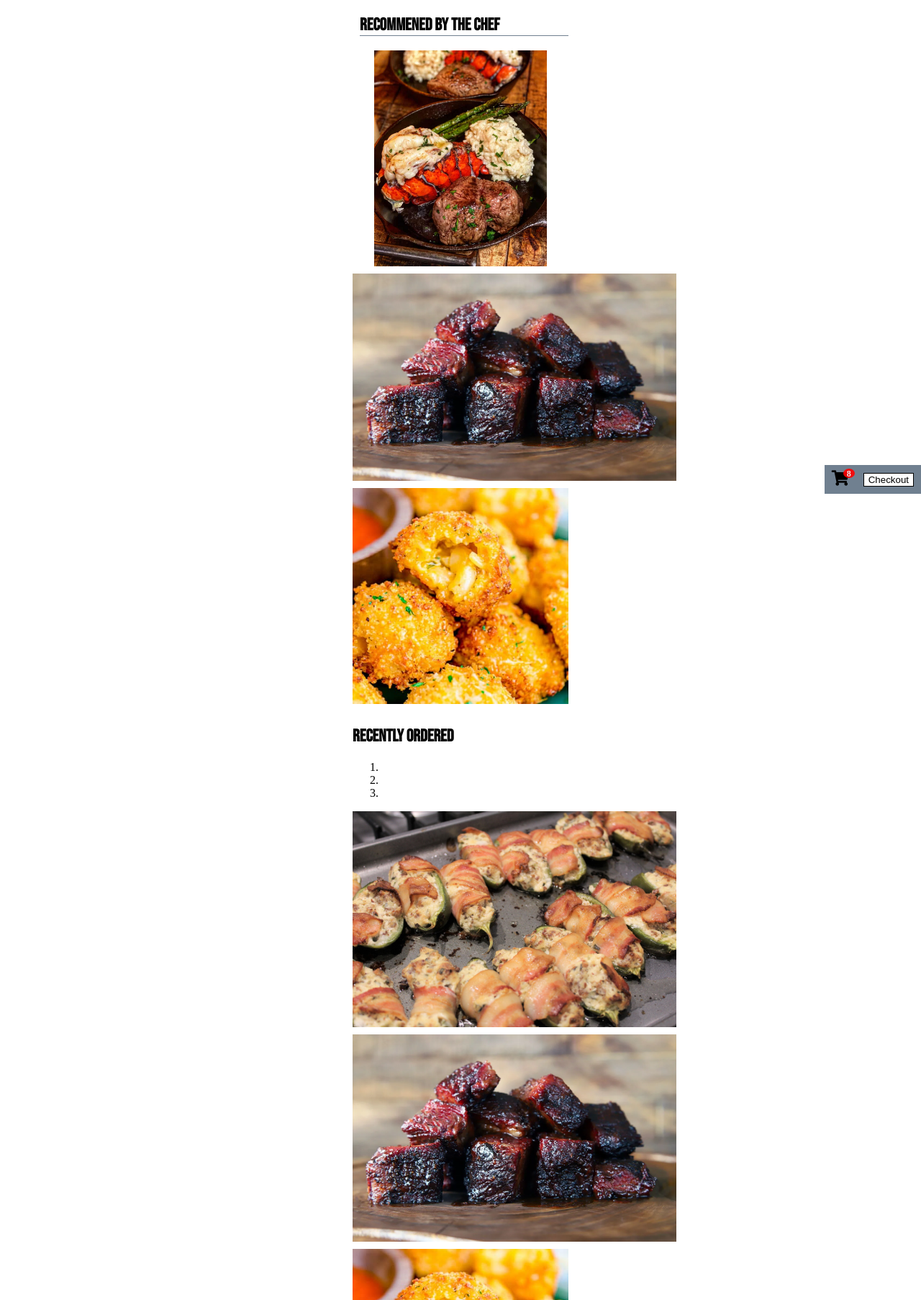
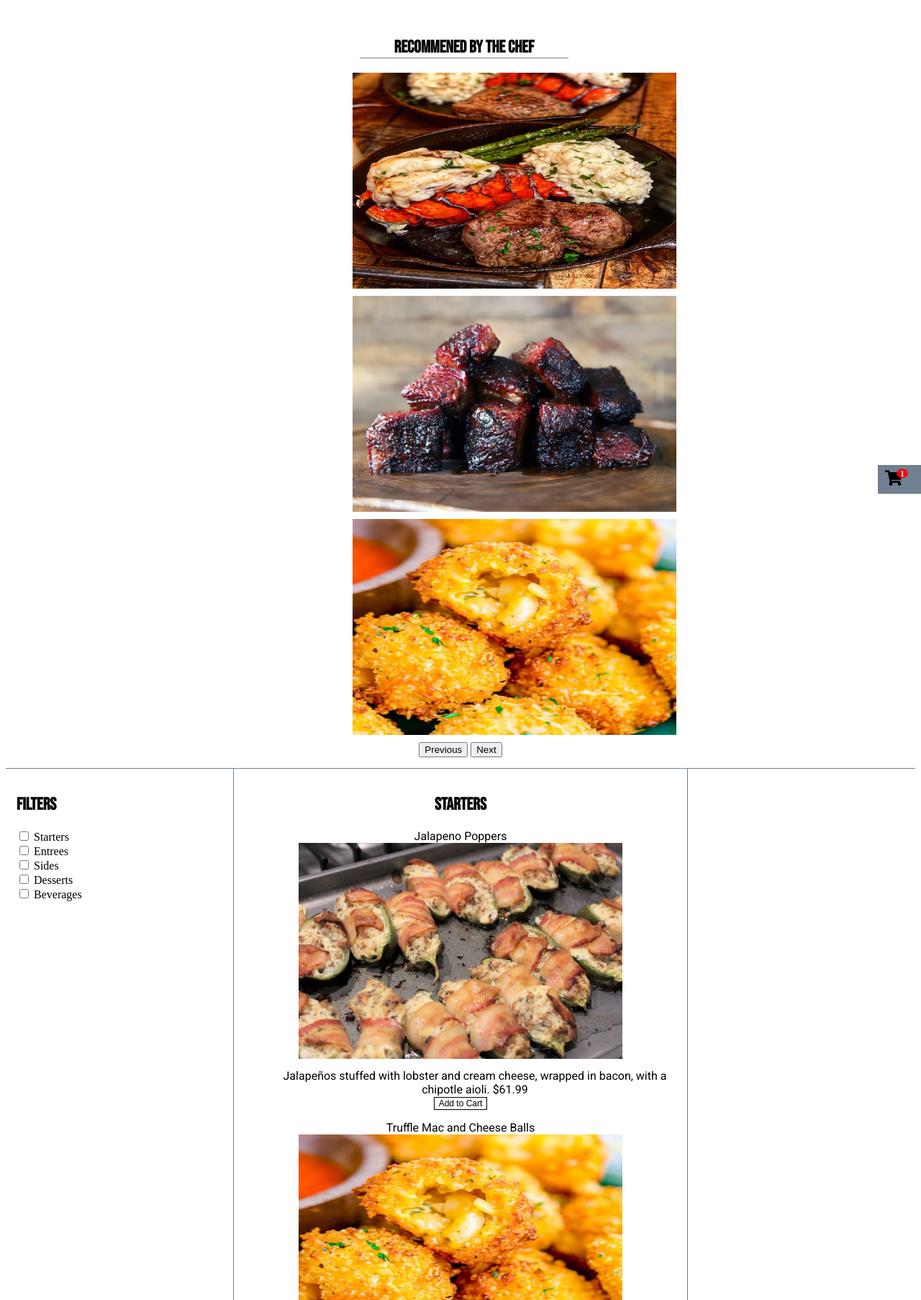
Before and after one commit to Dreiii18/Restaurant, a PHP site: page /frontend/html/order.html in a window 1280 px wide. Shown: the part 114-1920 px from the top of the page at 72% size. Run offline with PHP 8.4, Linux system fonts and the light colour scheme; some libraries are stand-ins or nearby versions.

Commit message:
grid layout still have to implement notes from yesterday

```diff
--- a/frontend/css/order.css
+++ b/frontend/css/order.css
@@ -13,18 +13,14 @@
 #filterFlexContainer{
     display: flex;
     flex-direction: column;
-    float: left;
-    width: 20%;
+    padding-top: 15px;
+    justify-content: flex-start;
+    align-items: flex-start;
     padding-left: 15px;
-    padding-top: 15px;
 }
 
 #menu {
-    float: right;
-    width: 80%;
-    padding-left: 20px;
-    padding-top: 20px;
-    border-left: 1px solid slategrey;
+    margin: auto;
 }
 
 .cart-checkout{
@@ -33,7 +29,6 @@
     right: 0;
     border: 10px solid slategrey;
     background-color: slategrey;
-
 }
 
 .carouselTitle{
@@ -44,10 +39,8 @@
 .carousel-item img{
     display: block;
     margin: 0 auto;
-    max-width: 450px;
-    max-height: 300px;
-    width: auto;
-    height: auto;
+    width: 450px;
+    height: 300px;
 }
 
 h2 {
@@ -84,8 +77,7 @@ footer{
 }
 
 footer p{
-    padding-top: 10px;
-    padding-left: 10px;
+    padding: 10px 0px 0px 10px ;
 }
 
 #recent, #mostOrdered, #recommended{
@@ -93,10 +85,6 @@ footer p{
     max-width: 300px;
     border: 1px ;
 }
-
-/*#recommended{
-    border-bottom: 1px solid slategrey;
-}*/
 
 .add-to-cart{
     font-size: 12px;
@@ -159,8 +147,30 @@ footer p{
     background-color: #444;
 }
 
-#gridLayout { display: grid;
-    grid-template-columns: 10%, 40%, 40%, 10%;
-    grid-template-rows: 300px, 300px, 200px, 200px, 200px, 200px, 200px, 200px, 200px, 200px, 200px, 200px, 200px, 200px, 200px, 200px, 200px, 200px, 200px ;
+#gridLayout {
+    display: grid;
+    grid-template-columns: 25% 50% 25%;
+}
 
+#gridLayout > div {
+    text-align: center;
 }
+
+.item1 {
+    grid-column: 1 / 4;
+    border-bottom: 1px solid slategray;
+    padding-bottom: 15px;
+    padding-top: 15px;
+}
+
+.item3 {
+    padding-top: 15px;
+    border-left: 1px solid slategrey;
+    border-right: 1px solid slategrey;
+}
+
+
+.item4 {
+    background-color: black;
+    display: none;
+}
--- a/frontend/html/order.html
+++ b/frontend/html/order.html
@@ -39,290 +39,45 @@
         </nav>
 
         <main>
-          <aside class="col-1 bg-light p-3">
+
+          <aside>
             <div class="cart-checkout">
-            <i class="fa badge fa-lg" value=8>&#xf07a;</i>
-            <button id="checkout" onclick="cart.html">Checkout</button>
+              <i class="fa badge fa-lg" value=1>&#xf07a;</i>
             </div>
           </aside>
+
+          <div id="gridLayout">
+
+            <div class="item1">
               <div id ="recommended">
                 <h2 class="carouselTitle">Recommened By the Chef</h2>
-            <div id="carouselExampleInterval3" class="carousel slide" data-bs-ride="carousel">
+                <div id="carouselExample" class="carousel slide">
                   <div class="carousel-inner">
-                <div class="carousel-item active" data-bs-interval="8000">
+                    <div class="carousel-item active">
                       <img src="frontend/images/lobsterWagyu.jpg" class="d-block w-100" alt="Lobster & Wagyu Steak">
                     </div>
-                <div class="carousel-item" data-bs-interval="8000">
+                    <div class="carousel-item">
                       <img src="frontend/images/smokedbrisket.jpg" class="d-block w-100" alt="Smoked Brisket Bites">
                     </div>
                     <div class="carousel-item">
                       <img src="frontend/images/truffleMacCheeseBalls.jpg" class="d-block w-100" alt="Truffle Mac & Cheese Balls">
                     </div>
-              </div>
-            </section>
-
-            <h2>Recently Ordered</h2>
-            <div id="recent"></div>
-            <div id="carouselExampleIndicators" class="carousel slide" data-ride="carousel">
-                <ol class="carousel-indicators">
-                  <li data-target="#carouselExampleIndicators" data-slide-to="0" class="active"></li>
-                  <li data-target="#carouselExampleIndicators" data-slide-to="1"></li>
-                  <li data-target="#carouselExampleIndicators" data-slide-to="2"></li>
-                </ol>
-                <div class="carousel-inner">
-                  <div class="carousel-item active">
-                    <img class="d-block w-100" src="./frontend/images/jalapenoPoppers.jpg" alt="First slide">
-                  </div>
-                  <div class="carousel-item">
-                    <img class="d-block w-100" src="./frontend/images/smokedbrisket.jpg" alt="Second slide">
-                  </div>
-                  <div class="carousel-item">
-                    <img class="d-block w-100" src="./frontend/images/truffleMacCheeseBalls.jpg" alt="Third slide">
-                  </div>
-                </div>
-                <a class="carousel-control-prev" href="#carouselExampleIndicators" role="button" data-slide="prev">
-                  <span class="carousel-control-prev-icon" aria-hidden="true"></span>
-                  <span class="sr-only">Previous</span>
-                </a>
-                <a class="carousel-control-next" href="#carouselExampleIndicators" role="button" data-slide="next">
-                  <span class="carousel-control-next-icon" aria-hidden="true"></span>
-                  <span class="sr-only">Next</span>
-                </a>
-              </div>
-            <h2>Most Ordered</h2>
-            <div id="mostOrdered"></div>
-            <div id="carouselExampleIndicators" class="carousel slide">
-              <div class="carousel-indicators">
-                <button type="button" data-bs-target="#carouselExampleIndicators" data-bs-slide-to="0" class="active" aria-current="true" aria-label="Slide 1"></button>
-                <button type="button" data-bs-target="#carouselExampleIndicators" data-bs-slide-to="1" aria-label="Slide 2"></button>
-                <button type="button" data-bs-target="#carouselExampleIndicators" data-bs-slide-to="2" aria-label="Slide 3"></button>
-              </div>
-              <div class="carousel-inner">
-                <div class="carousel-item active">
-                  <img src="..." class="d-block w-100" alt="...">
-                </div>
-                <div class="carousel-item">
-                  <img src="..." class="d-block w-100" alt="...">
-                </div>
-                <div class="carousel-item">
-                  <img src="..." class="d-block w-100" alt="...">
-                </div>
-              </div>
-              <button class="carousel-control-prev" type="button" data-bs-target="#carouselExampleIndicators" data-bs-slide="prev">
+                    <button class="carousel-control-prev" type="button" data-bs-target="#carouselExample" data-bs-slide="prev">
                       <span class="carousel-control-prev-icon" aria-hidden="true"></span>
                       <span class="visually-hidden">Previous</span>
                     </button>
-              <button class="carousel-control-next" type="button" data-bs-target="#carouselExampleIndicators" data-bs-slide="next">
-                <span class="carousel-control-next-icon" aria-hidden="true"></span>
-                <span class="visually-hidden">Next</span>
-              </button>
-            </div>
-            <h2>Recommened By the Chef</h2>
-            <div id ="recommended"></div>
-            <div id="carouselExampleIndicators" class="carousel slide" data-ride="carousel">
-                <ol class="carousel-indicators">
-                  <li data-target="#carouselExampleIndicators" data-slide-to="0" class="active"></li>
-                  <li data-target="#carouselExampleIndicators" data-slide-to="1"></li>
-                  <li data-target="#carouselExampleIndicators" data-slide-to="2"></li>
-                </ol>
-                <div class="carousel-inner">
-                  <div class="carousel-item active">
-                    <img class="d-block w-100" src="..." alt="First slide">
-                  </div>
-                  <div class="carousel-item">
-                    <img class="d-block w-100" src="..." alt="Second slide">
-                  </div>
-                  <div class="carousel-item">
-                    <img class="d-block w-100" src="..." alt="Third slide">
-                  </div>
-                </div>
-                <a class="carousel-control-prev" href="#carouselExampleIndicators" role="button" data-slide="prev">
-                  <span class="carousel-control-prev-icon" aria-hidden="true"></span>
-                  <span class="sr-only">Previous</span>
-                </a>
-                <a class="carousel-control-next" href="#carouselExampleIndicators" role="button" data-slide="next">
-                  <span class="carousel-control-next-icon" aria-hidden="true"></span>
-                  <span class="sr-only">Next</span>
-                </a>
-              </div>
-            <h2>Full Menu</h2>
-            <button id="fullMenu" >Full Menu</button>
-            <div class="col-10">
-
-                <div id="starters">
-                    <h2>Starters</h2>
-                    <dl>
-                        <dt>Jalapeno Poppers</dt><img src="./frontend/images/jalapenoPoppers.jpg" width="100" height="75"></dt>
-                          <dd>Jalapeños stuffed with lobster and cream cheese, wrapped in bacon, with a chipotle aioli. $61.99</dd>
-                          <button class="subtract">-</button>
-                          <text class="itemCount" id="2">0</text>
-                          <button class="add">+</button>
-                        <dt>Truffel Mac and Cheese Balls<img src="./frontend/images/truffleMacCheeseBalls.jpg" width="100" height="75"></dt>
-                          <dd>Deep-fried mac and cheese with a rich truffle béchamel sauce. $25.99</dd>
-                          <button class="subtract">-</button>
-                          <text class="itemCount" id="3">0</text>
-                          <button class="add">+</button>
-                        <dt>Foie Gras Cornbread Muffins</dt>
-                          <dd>Sweet cornbread muffins with a foie gras butter drizzle. $49.99</dd>
-                          <button class="subtract">-</button>
-                          <text class="itemCount" id="4">0</text>
-                          <button class="add">+</button>
-                    </dl>
-                </div>
-                <div id="entrees">
-                  <h2>Entrees</h2>
-                  <dl>
-                    <dt>BBQ Bone In Tomahawk Steak<img src="./frontend/images/tomahawkSteak.jpg" width="100" height="75"></dt>
-                      <dd>A massive tomahawk steak, chargrilled with a house-made rub, paired with smoked garlic butter. $359.99</dd>
-                      <button class="subtract">-</button>
-                      <text class="itemCount" id="5">0</text>
-                      <button class="add">+</button>
-                      <dt>Dry-Aged Porkchop</dt>
-                        <dd>Thick-cut, dry-aged pork chop with apple cider glaze, served with caramelized shallots. $68.99</dd>
-                        <button class="subtract">-</button>
-                        <text class="itemCount" id="7">0</text>
-                        <button class="add">+</button>
-                      <dt>Gourment BBQ Chicken</dt>
-                        <dd>Organic chicken smoked with hickory wood, served with a rosemary honey glaze. $55.99</dd>
-                        <button class="subtract">-</button>
-                        <text class="itemCount" id="8">0</text>
-                        <button class="add">+</button>
-                  </dl>
-                </div>
-                <div id="sides">
-                  <h2>Sides</h2>
-                  <dl>
-                    <dt>Truffle Parmesan Fries</dt>
-                      <dd> Hand-cut fries with white truffle oil and shaved Parmesan. $21.99</dd>
-                      <button class="subtract">-</button>
-                      <text class="itemCount" id="10">0</text>
-                      <button class="add">+</button>
-                    <dt>Smoked Gouda Mac & Cheese</dt>
-                      <dd>Creamy mac and cheese made with smoked Gouda and aged cheddar. $31.99</dd>
-                      <button class="subtract">-</button>
-                      <text class="itemCount" id="11">0</text>
-                      <button class="add">+</button>
-                    <dt>Charred Brussels Sprouts</dt>
-                      <dd>Roasted Brussel sprouts with pancetta and balasmic glaze. $14.99</dd>
-                      <button class="subtract">-</button>
-                      <text class="itemCount" id="12">0</text>
-                      <button class="add">+</button>
-                    <dt>Caviar Potato Salad</dt>
-                      <dd>Yukon gold potato salad with crème fraîche, topped with premium caviar. $259.99</dd>
-                      <button class="subtract">-</button>
-                      <text class="itemCount" id="13">0</text>
-                      <button class="add">+</button>
-                    <dt>Lobster Cornbread</dt>
-                      <dd>Sweet cornbread with chunks of lobster and jalapeño honey butter. $44.99</dd>
-                      <button class="subtract">-</button>
-                      <text class="itemCount" id="14">0</text>
-                      <button class="add">+</button>
-                  </dl>
-                </div>
-                <div id="desserts">
-                  <h2>Dessert</h2>
-                  <dl>
-                    <dt>Maple Bacon Ice Cream Sundae</dt>
-                      <dd>Maple-flavored ice cream with candied bacon, bourbon caramel, and pecan brittle. $18.99</dd>
-                      <button id="subtract">-</button>
-                      <text class="itemCount">0</text>
-                      <button id="add">+</button>
-                    <dt>BBQ Bourbon Pecan Pie</dt>
-                      <dd>A rich pecan pie with bourbon-infused caramel and smoked sea salt. $19.99</dd>
-                      <button id="subtract">-</button>
-                      <text class="itemCount">0</text>
-                      <button id="add">+</button>
-                    <dt>Smoked Chocolate Lava Cake</dt>
-                      <dd> Molten chocolate cake with a hint of smoked chili, served with vanilla bean ice cream. $17.99</dd>
-                      <button id="subtract">-</button>
-                      <text class="itemCount">0</text>
-                      <button id="add">+</button>
-                      <button class="subtract">-</button>
-                      <text class="itemCount" id="20">0</text>
-                      <button class="add">+</button>
-                    <dt>BBQ Bourbon Pecan Pie</dt>
-                      <dd>A rich pecan pie with bourbon-infused caramel and smoked sea salt. $19.99</dd>
-                      <button class="subtract">-</button>
-                      <text class="itemCount" id="21">0</text>
-                      <button class="add">+</button>
-                    <dt>Smoked Chocolate Lava Cake</dt>
-                      <dd> Molten chocolate cake with a hint of smoked chili, served with vanilla bean ice cream. $17.99</dd>
-                      <button class="subtract">-</button>
-                      <text class="itemCount" id="22">0</text>
-                      <button class="add">+</button>
-                  </dl>
-                </div>
-                <div id="beverages">
-                  <h2>Beverages</h2>
-                  <dl>
-                      <dt>Craft Whiskey Flight</dt>
-                        <dd>A selection of premium, small-batch whiskeys. $149.99</dd>
-                        <button id="subtract">-</button>
-                        <text class="itemCount">0</text>
-                        <button id="add">+</button>
-                      <dt>Smoked Old Fashioned</dt>
-                        <dd>Classic Old Fashioned cocktail, smoked with hickory wood. $34.99</dd>
-                        <button id="subtract">-</button>
-                        <text class="itemCount">0</text>
-                        <button id="add">+</button>
-                      <dt>Smoked Berry Fizz</dt>
-                        <dd>Smoky blackberry, rosemary, and lemon, topped with sparkling water; refreshing and bold. $11.99</dd>
-                        <button id="subtract">-</button>
-                        <text class="itemCount">0</text>
-                        <button id="add">+</button>
-                      <dt>Caviar Lime Spritz</dt>
-                        <dd>Bright elderflower and cucumber with a pop of lime pearls; light, crisp, and sophisticated. $13.99</dd>
-                        <button id="subtract">-</button>
-                        <text class="itemCount">0</text>
-                        <button id="add">+</button>
-                      <dt>Gourmet Lemonade Trio</dt>
-                        <dd>Unique flavors like lavender, rosemary, and hibiscus. $10.99</dd>
-                        <button id="subtract">-</button>
-                        <text class="itemCount">0</text>
-                        <button id="add">+</button>
-                        <button class="subtract">-</button>
-                        <text class="itemCount" id="15">0</text>
-                        <button class="add">+</button>
-                      <dt>Smoked Old Fashioned</dt>
-                        <dd>Classic Old Fashioned cocktail, smoked with hickory wood. $34.99</dd>
-                        <button class="subtract">-</button>
-                        <text class="itemCount" id="16">0</text>
-                        <button class="add">+</button>
-                      <dt>Smoked Berry Fizz</dt>
-                        <dd>Smoky blackberry, rosemary, and lemon, topped with sparkling water; refreshing and bold. $11.99</dd>
-                        <button class="subtract">-</button>
-                        <text class="itemCount" id="17">0</text>
-                        <button class="add">+</button>
-                      <dt>Caviar Lime Spritz</dt>
-                        <dd>Bright elderflower and cucumber with a pop of lime pearls; light, crisp, and sophisticated. $13.99</dd>
-                        <button class="subtract">-</button>
-                        <text class="itemCount" id="18">0</text>
-                        <button class="add">+</button>
-                      <dt>Gourmet Lemonade Trio</dt>
-                        <dd>Unique flavors like lavender, rosemary, and hibiscus. $10.99</dd>
-                        <button class="subtract">-</button>
-                        <text class="itemCount" id="19">0</text>
-                        <button class="add">+</button>
-                    </dl>
-
-                </div>
-
-              <a class="carousel-control-prev" href="#carouselExampleIndicators" role="button" data-slide="prev">
-                <span class="carousel-control-prev-icon" aria-hidden="true"></span>
-                <span class="visually-hidden">Previous</span>
-              </button>
-              <button class="carousel-control-next" type="button" data-bs-target="#carouselExampleInterval3" data-bs-slide="next">
+                    <button class="carousel-control-next" type="button" data-bs-target="#carouselExample" data-bs-slide="next">
                       <span class="carousel-control-next-icon" aria-hidden="true"></span>
                       <span class="visually-hidden">Next</span>
                     </button>
                   </div>
                 </div>
-          <div class="container-fluid">
-          <div class="row">
-          <div class="col-1 bg-light p-3">
+              </div>
+            </div>
 
+            <div class="item2">
+              <div id="filterFlexContainer">
                 <h2>Filters</h2>
-
                 <label><input type="checkbox" rel="starters"> Starters</label>
                 <label><input type="checkbox" rel="entrees"> Entrees</label>
                 <label><input type="checkbox" rel="sides"> Sides</label>
@@ -330,7 +85,8 @@
                 <label><input type="checkbox" rel="Beverages"> Beverages</label>
               </div>
             </div>
-          </div>
+
+            <div class="item3">
               <div id="menu">
                 <div id="starters">
                   <h2>Starters</h2>
@@ -418,11 +174,17 @@
                       <button class="add-to-cart">Add to Cart</button>
                   </dl>
                 </div>
+              </div>
+            </div>
+
+            <!-- For popout -->
+            <div class="item4">
 
             </div>
+
           </div>
+
         </main>
-
     </body>
 
     <footer>
```
Lines whose indentation alone changed are shown as unchanged.
